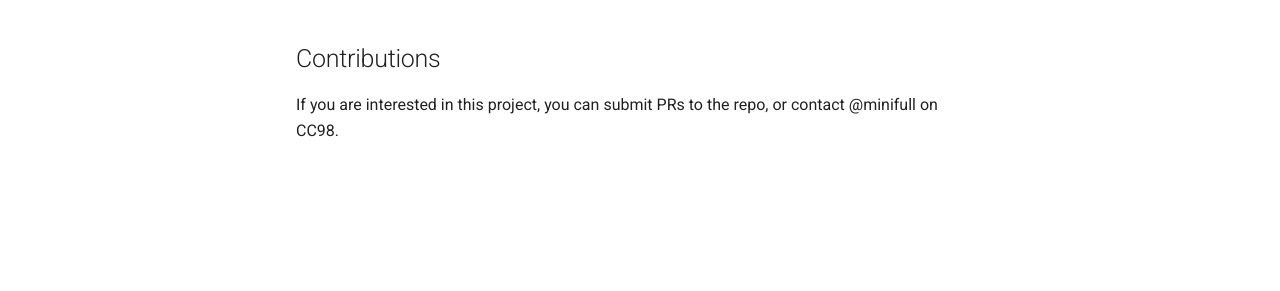
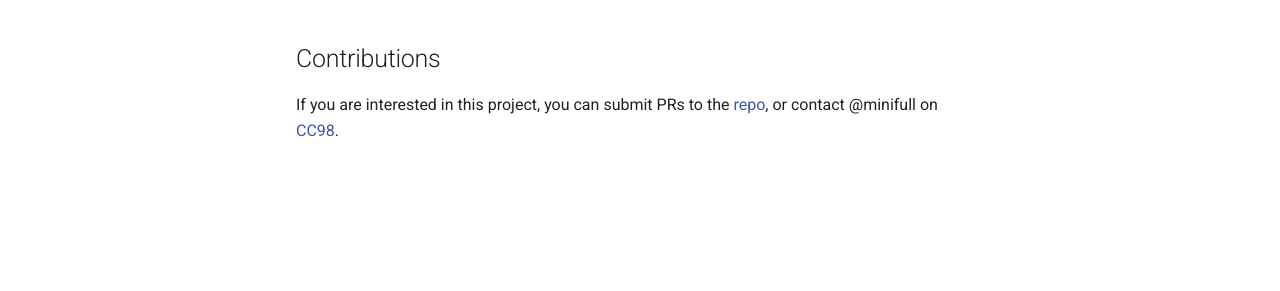
Before and after one commit to mini-full/zju-welcome, an MkDocs documentation site: the page built from docs/index.md, in a window 1280 px wide. Shown: the part 204-495 px from the top of the page. Built offline with MkDocs 1.6.1 and Material for MkDocs 9.7.7, drawn with Linux system fonts in a browser that asks for light colours; part of the change alters nothing that is shown.

```diff
--- a/docs/index.md
+++ b/docs/index.md
@@ -4,4 +4,4 @@ This site is still under construction and is expected to be completed before Aug
 
 ## Contributions
 
-If you are interested in this project, you can submit PRs to the repo, or contact @minifull on CC98.
+If you are interested in this project, you can submit PRs to the [repo](https://github.com/mini-full/zju-welcome), or contact @minifull on [CC98](https://cc98.org).
```
